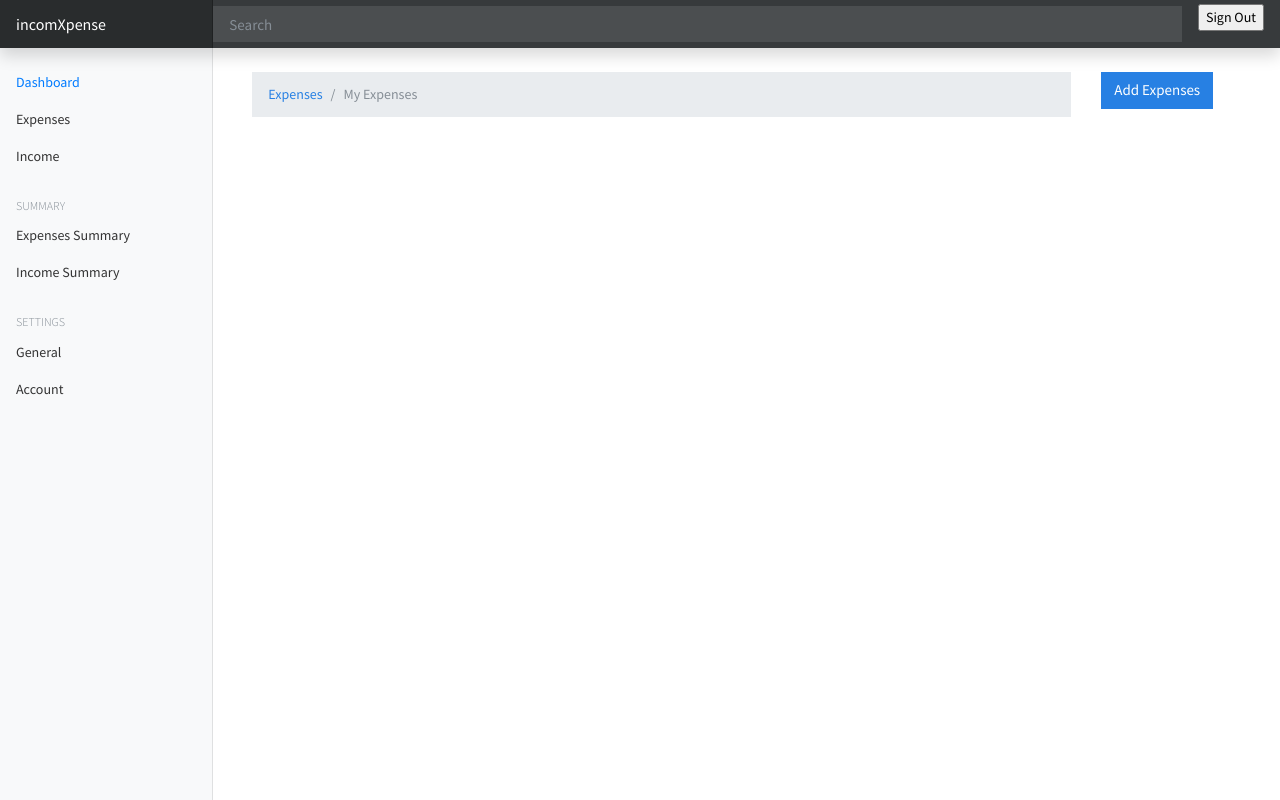
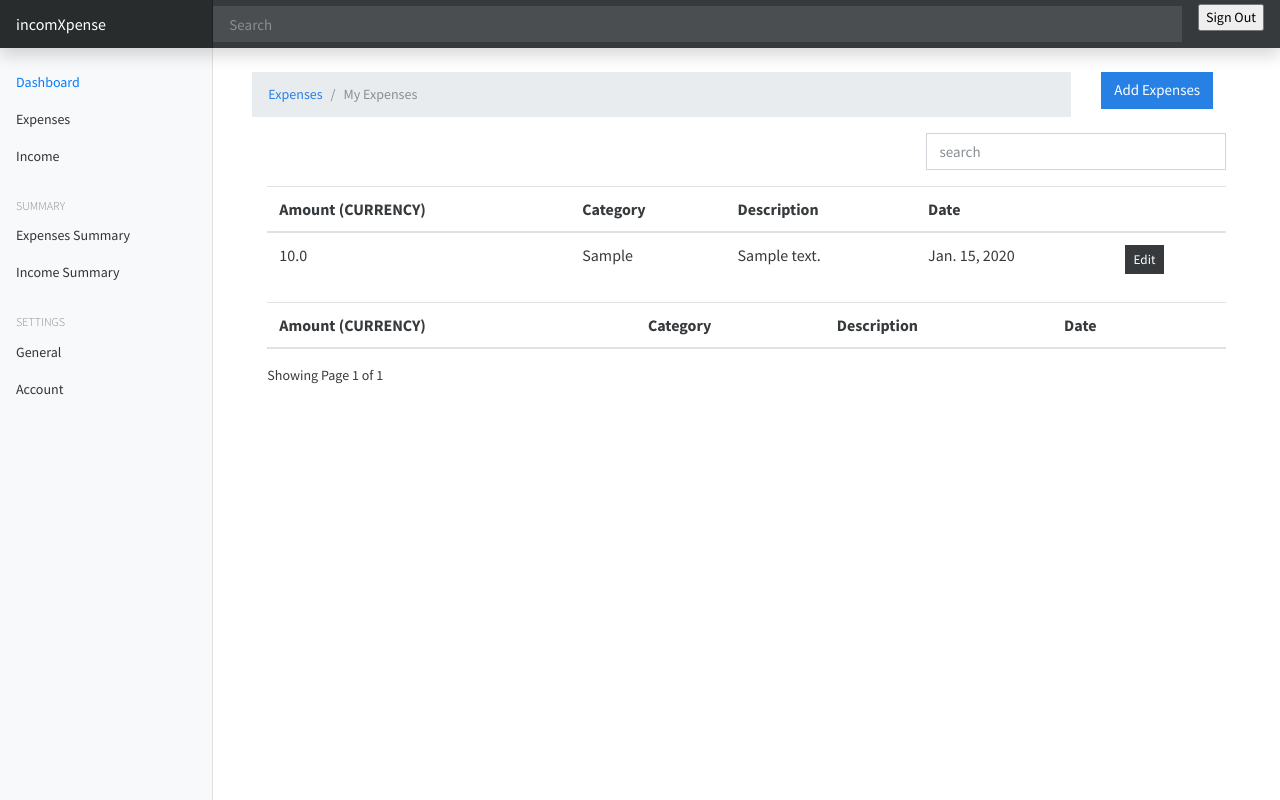
Before and after one commit to chykB/incomXpenses, a Django app: page / in a window 1280 px wide. Run offline with Django 5.2, Linux system fonts and the light colour scheme; a user stored in the database is signed in; tables that the repository leaves empty hold one stand-in row (values such as "Sample post"); lists and menus that the app fills with data are empty; some libraries are stand-ins or nearby versions.

Commit message:
Feat: Added search functionality

```diff
--- a/expenses/urls.py
+++ b/expenses/urls.py
@@ -1,7 +1,12 @@
 from django.urls import path
 from . import views
+from django.views.decorators.csrf import csrf_exempt
+
 
 urlpatterns = [
     path('', views.index, name='index'),
     path('expenses', views.add_expences, name="expenses"),
+    path('edit_expense/<int:id>', views.edit_expenses, name="edit_expense"),
+    path('delete_expense/<int:id>', views.delete_expense, name="delete_expense"),
+    path('search_expenses', csrf_exempt(views.search_expenses), name="search_expenses")
 ]
--- a/expenses/views.py
+++ b/expenses/views.py
@@ -2,12 +2,36 @@
 from django.contrib.auth.decorators import login_required
 from .models import Expense, Category
 from django.contrib import messages
+from django.core.paginator import Paginator
+import json
+from django.http import JsonResponse
+
 
 # Create your views here.
+def search_expenses(request):
+    if request.method == "POST":
+        search_str = json.loads(request.body).get("searchText")
+        expenses = Expense.objects.filter(
+            amount__startswith=search_str, owner=request.user) | Expense.objects.filter(
+            date__startswith=search_str, owner=request.user) | Expense.objects.filter(
+            description__icontains=search_str, owner=request.user) | Expense.objects.filter(
+            category__icontains=search_str, owner=request.user)
+        data = expenses.values()
+        return JsonResponse(list(data), safe=False)
+
+
 @login_required(login_url="/authentication/login")
 def index(request):
     categories = Category.objects.all()
-    return render(request, "expenses/index.html")
+    expenses = Expense.objects.filter(owner=request.user)
+    paginator = Paginator(expenses, 3)
+    page_number = request.GET.get("page")
+    page_object = Paginator.get_page(paginator, page_number)
+    context = {
+        "expenses":expenses,
+        "page_object":page_object
+    }
+    return render(request, "expenses/index.html", context)
 
 def add_expences(request):
     categories = Category.objects.all()
@@ -37,3 +61,49 @@
                            date=date, category=category)
     messages.success(request, "Expense saved successfully")
     return redirect("index")
+
+
+def edit_expenses(request, id):
+    expense = Expense.objects.get(pk=id)
+    categories = Category.objects.all()
+    context = {
+        "expense": expense,
+        "values": expense,
+        "categories" :categories,
+    }
+    if request.method == "GET":
+        return render(request, "expenses/edit-expense.html", context)
+    if request.method == "POST":
+        amount = request.POST["amount"]
+        if not amount:
+            messages.error(request, "Amount is required")
+            return render(request, "expenses/edit-expense.html", context)
+        date = request.POST["expense_date"]
+        if not date:
+            messages.error(request, "Date is required")
+            return render(request, "expenses/edit-expense.html", context)
+
+        description = request.POST["description"]
+
+        category = request.POST["category"]
+        if not description:
+            messages.error(request, "Description is required")
+            return render(request, "expenses/edit-expense.html", context)
+
+        expense.owner = request.user
+        expense.amount = amount
+        expense.description=description
+        expense.date=date
+        expense.category=category
+        expense.save()
+
+        messages.success(request, "Expense updated successfully")
+        return redirect("index")
+        # messages.info(request, "Handling post form")
+        # return render(request, "expenses/edit-expense.html", context)
+
+def delete_expense(request, id):
+    expense = Expense.objects.get(pk=id)
+    expense.delete()
+    messages.success(request, "Expense deleted successfully")
+    return redirect("index")
--- /dev/null
+++ b/static/js/search-expenses.js
@@ -0,0 +1,49 @@
+const searchField = document.querySelector("#searchField")
+const tableOutput = document.querySelector(".table-output")
+const appTable = document.querySelector(".app-table")
+const paginationContainer = document.querySelector(".pagination-container")
+const tableBody = document.querySelector(".table-body")
+
+tableOutput.computedStyleMap.display = "none"
+
+
+searchField.addEventListener("keyup", (e)=>{
+    const searchValue = e.target.value;
+    if (searchValue.trim().length>0) {
+        paginationContainer.style.display = "none"
+        tableBody.innerHTML = ""
+        fetch("/search_expenses", {
+            body: JSON.stringify({searchText: searchValue}),
+            method: "POST",
+        })
+        .then((res) => res.json())
+        .then((data) => {
+            console.log('data:', data);
+            appTable.style.display = "none"
+            tableOutput.style.display = "block"
+            if (data.length === 0){
+                tableOutput.innerHTML = "No result found"
+            }else {
+                data.forEach((item) => {
+                    tableBody.innerHTML += `
+                        <tr>
+                            <td>${item.amount}</td>
+                            <td>${item.category}</td>
+                            <td>${item.description}</td>
+                            <td>${item.date}</td>
+                        </tr>
+
+                    `
+
+                })
+            }
+        })
+    }else {
+
+
+
+        appTable.style.display = "block"
+        appTable.style.display = "block"
+        tableOutput.style.display = "none"
+    }
+})
--- a/templates/expenses/index.html
+++ b/templates/expenses/index.html
@@ -1,8 +1,10 @@
 {% extends "base.html" %}
+{%load static%}
 {% block title %}Expences{% endblock %}
 {% block content %}
 
 <div class="container mt-4">
+
 
  <div class="row">
     <div class="col-md-10">
@@ -18,6 +20,81 @@
     </div>
 
   </div>
+  <div class="container">
+    {%include 'partials/_messages.html' %}
+    {%if expenses.count%}
+    <div class="row">
+      <div class="col-md-8"></div>
+      <div class="col-md-4">
+        <div class="form-group">
+          <input type="text" class="form-control" id="searchField" placeholder="search">
         </div>
-{%include 'partials/_messages.html' %}
+      </div>
+    </div>
+    <div class="app-table">
+      <table class="table table-stripped table-hover">
+        <thead>
+          <tr>
+            <th>Amount (CURRENCY)</th>
+            <th>Category</th>
+            <th>Description</th>
+            <th>Date</th>
+            <th></th>
+          </tr>
+        </thead>
+        <tbody>
+          {%for expense in page_object%}
+
+          <tr>
+            <td>{{expense.amount}}</td>
+            <td>{{expense.category}}</td>
+            <td>{{expense.description}}</td>
+            <td>{{expense.date}}</td>
+            <td><a href="{%url 'edit_expense' expense.id %}" class="btn btn-secondary btn-sm">Edit</a></td>
+          </tr>
+          {%endfor%}
+        </tbody>
+      </table>
+    </div>
+
+    <div class="table-output">
+      <table class="table table-stripped table-hover">
+        <thead>
+          <tr>
+            <th>Amount (CURRENCY)</th>
+            <th>Category</th>
+            <th>Description</th>
+            <th>Date</th>
+            <th></th>
+          </tr>
+        </thead>
+        <tbody class="table-body">
+
+        </tbody>
+      </table>
+    </div>
+
+
+    <div class="pagination-container">
+      <div class="">
+        Showing Page {{page_object.number}} of {{page_object.paginator.num_pages}}
+      </div>
+
+      <div class="pagination align-right float-right mr-auto">
+        {%if page_object.has_previous%}
+          <li {%if page_object.number == 1%} class="page-item active" {%endif%}><a class="page-link" href="?page=1">&laquo; 1</a></li>
+          <li class="page-item"><a class="page-link" href="?page={{page_object.previous_page_number}}">Previous</a></li>
+        {%endif%}
+        {%if page_object.has_next%}
+          <li class="page-item"><a class="page-link" href="?page={{page_object.next_page_number}}">Next</a></li>
+          <li class="page-item"><a class="page-link" href="?page={{page_object.paginator.num_pages}}">{{page_object.paginator.num_pages}} &raquo;</a></li>
+        {%endif%}
+      </div>
+    </div>
+    {%endif%}
+  </div>
+</div>
+
+<script src="{%static 'js/search-expenses.js'%}"></script>
+
 {% endblock %}
```
Also changed, not shown: templates/expenses/edit-expense.html (added, +71 -0 lines). Lines whose indentation alone changed are shown as unchanged.
